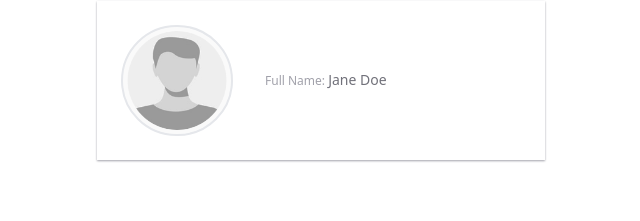
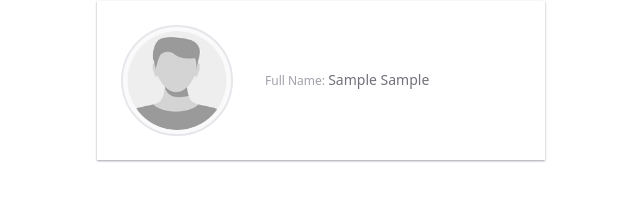
Before and after one commit to MMartindale3/form-basics-text-inputs, a plain HTML site: page index.html in a window 1280 px wide. Both pictures are taken after typing "Sample", "Sample" into the empty fields and a click on the button "Update Account Profile". Shown: the part 167-388 px from the top of the page, 319-959 px from the left. Drawn offline with Linux system fonts and the light colour scheme.

Commit message:
Fixed js script linking. Figured out code

```diff
--- a/js/index.js
+++ b/js/index.js
@@ -1,6 +1,7 @@
+console.log("javascript starts running");
+
 const profileForm = document.querySelector("#profile-form");
 // console.log(profileForm);
-
 profileForm.addEventListener("submit", onUpdateProfile);
 
 
@@ -8,5 +9,7 @@ function onUpdateProfile(e) {
     e.preventDefault();
     const firstName = document.querySelector("#first-name").value.trim();
     const lastName = document.querySelector("#last-name").value.trim();
-    console.log(firstName, lastName)
+    const fullNameDisplay = document.querySelector("#full-name");
+    fullNameDisplay.textContent = `${firstName} ${lastName}`;
+    console.log(fullNameDisplay);
 }
```
Also changed, not shown: index.html (+10 -5 lines).
